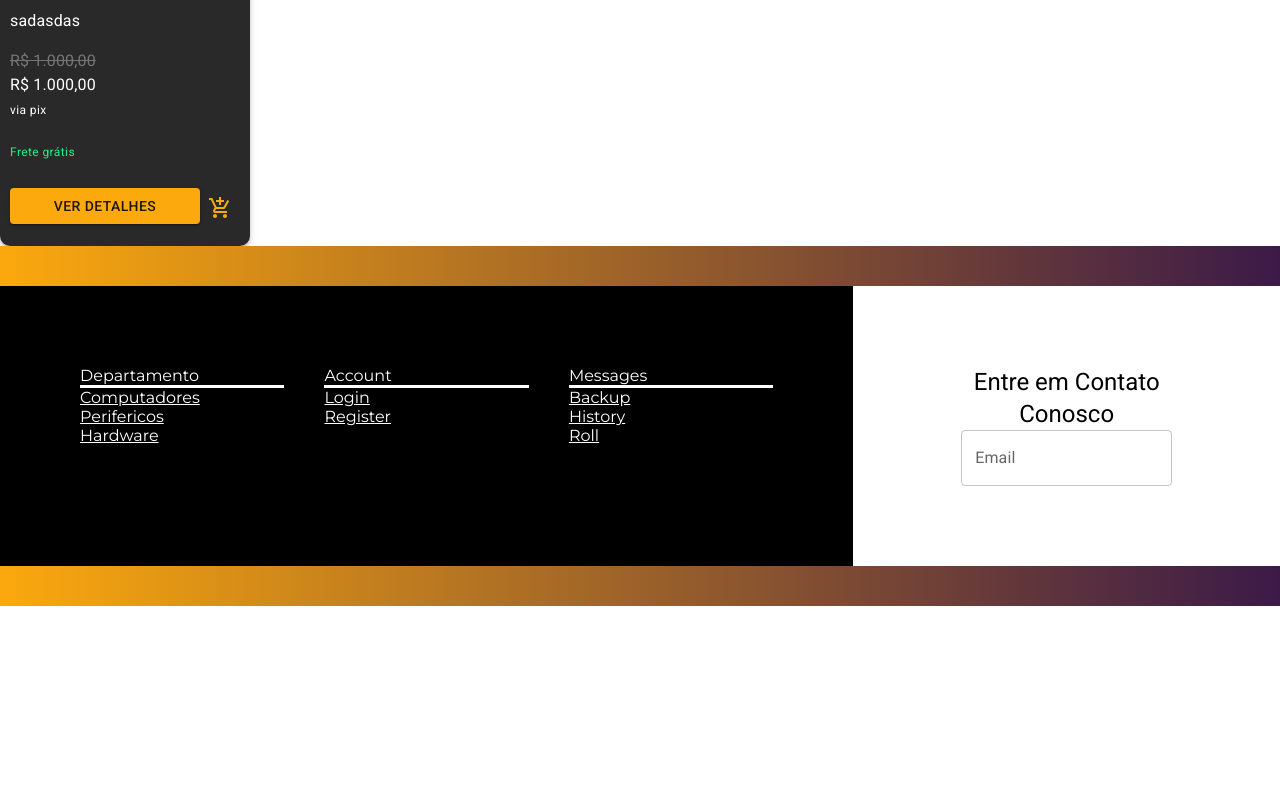
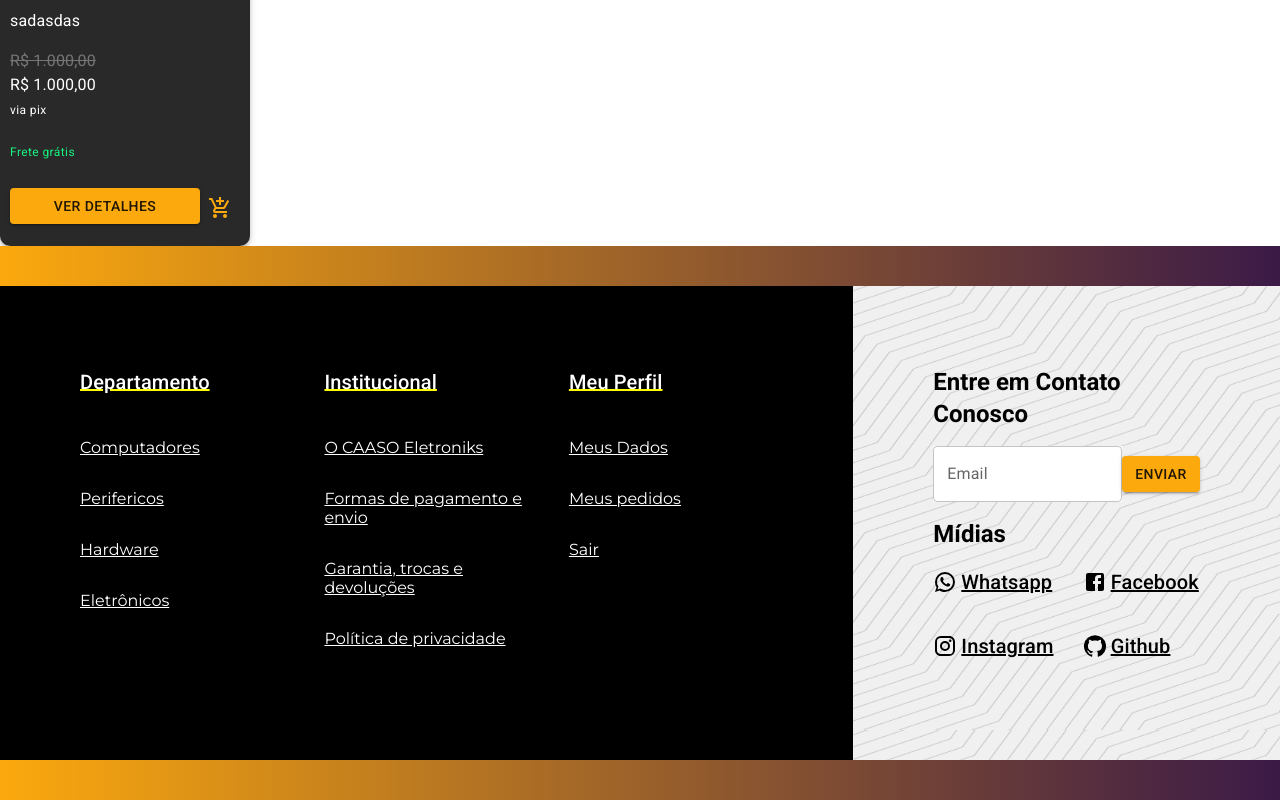
Before and after one commit to Ryrden/SCC-0560-Caaso-Eletroniks, a React (Vite) app: page / in a window 1280 px wide. Shown: the part 371-1171 px from the top of the page. Before the commit the page ends 977 px from the top, so only its background shows below. Built offline with nearby package versions, Linux system fonts and the light colour scheme.

Commit message:
melhoria no footer

```diff
--- a/src/components/Footer/Footer.tsx
+++ b/src/components/Footer/Footer.tsx
@@ -4,7 +4,14 @@ import Grid from "@mui/material/Grid";
 import Box from "@mui/material/Box";
 import Link from "@mui/material/Link";
 
-import { TextField, Typography, useTheme } from "@mui/material";
+import footerBackground from "@/assets/imgs/footerBackground.svg";
+
+import GitHubIcon from "@mui/icons-material/GitHub";
+import WhatsAppIcon from "@mui/icons-material/WhatsApp";
+import FacebookIcon from "@mui/icons-material/Facebook";
+import InstagramIcon from "@mui/icons-material/Instagram";
+
+import { Button, TextField, Typography, useTheme } from "@mui/material";
 
 export default function Footer() {
     const theme = useTheme();
@@ -33,66 +40,162 @@ export default function Footer() {
                 }}>
                     <Grid container spacing={5}>
                         <Grid item xs={12} sm={4} >
-                            <Box borderBottom={3}>Departamento</Box>
-                            <Box>
+                            <Box mb={5}>
+                                <Typography variant="h6" sx={{
+                                    textDecoration: "underline",
+                                    textUnderlineOffset: "0px",
+                                    textDecorationColor: "yellow"
+                                }}>
+                                    Departamento
+                                </Typography>
+                            </Box>
+                            <Box mb={4}>
                                 <Link href="/" color="inherit">
                                     Computadores
                                 </Link>
                             </Box>
-                            <Box>
+                            <Box mb={4}>
                                 <Link href="/" color="inherit">
                                     Perifericos
                                 </Link>
                             </Box>
-                            <Box>
+                            <Box mb={4}>
                                 <Link href="/" color="inherit">
                                     Hardware
                                 </Link>
                             </Box>
-                        </Grid>
-                        <Grid item xs={12} sm={4}>
-                            <Box borderBottom={3}>Account</Box>
-                            <Box>
+                            <Box mb={4}>
                                 <Link href="/" color="inherit">
-                                    Login
-                                </Link>
-                            </Box>
-                            <Box>
-                                <Link href="/" color="inherit">
-                                    Register
+                                    Eletrônicos
                                 </Link>
                             </Box>
                         </Grid>
                         <Grid item xs={12} sm={4}>
-                            <Box borderBottom={3}>Messages</Box>
-                            <Box>
+                            <Box mb={5}>
+                                <Typography variant="h6" sx={{
+                                    textDecoration: "underline",
+                                    textUnderlineOffset: "0px",
+                                    textDecorationColor: "yellow"
+                                }}>
+                                    Institucional
+                                </Typography>
+                            </Box>
+                            <Box mb={4}>
                                 <Link href="/" color="inherit">
-                                    Backup
+                                    O CAASO Eletroniks
                                 </Link>
                             </Box>
-                            <Box>
+                            <Box mb={4}>
                                 <Link href="/" color="inherit">
-                                    History
+                                    Formas de pagamento e envio
                                 </Link>
                             </Box>
-                            <Box>
+                            <Box mb={4}>
                                 <Link href="/" color="inherit">
-                                    Roll
+                                    Garantia, trocas e devoluções
+                                </Link>
+                            </Box>
+                            <Box mb={4}>
+                                <Link href="/" color="inherit">
+                                    Política de privacidade
+                                </Link>
+                            </Box>
+                        </Grid>
+                        <Grid item xs={12} sm={4}>
+                            <Box mb={5}>
+                                <Typography variant="h6" sx={{
+                                    textDecoration: "underline",
+                                    textUnderlineOffset: "0px",
+                                    textDecorationColor: "yellow"
+                                }}>
+                                    Meu Perfil
+                                </Typography>
+                            </Box>
+                            <Box mb={4}>
+                                <Link href="/" color="inherit">
+                                    Meus Dados
+                                </Link>
+                            </Box>
+                            <Box mb={4}>
+                                <Link href="/" color="inherit">
+                                    Meus pedidos
+                                </Link>
+                            </Box>
+                            <Box mb={4}>
+                                <Link href="/" color="inherit">
+                                    Sair
                                 </Link>
                             </Box>
                         </Grid>
                     </Grid>
                 </Container>
                 <Container sx={{
-                    backgroundColor: "white",
+                    backgroundImage: `url(${footerBackground})`,
                     padding: { xs: "3 5", sm: 10 }
                 }}>
-                    <Box textAlign="center" bgcolor="white">
-                        <Typography variant="h5" color="black" align="center">
+                    <Box>
+                        <Typography variant="h5" color="black" fontWeight="bold" mb={2}>
                             Entre em Contato Conosco
                         </Typography>
-                        <TextField id="outlined-basic" label="Email" variant="outlined" />
-
+                        <Box display="flex" alignItems="center" justifyContent="center" mb={2}>
+                            <TextField id="outlined" label="Email" variant="outlined" sx={{
+                                backgroundColor: "white"
+                            }} />
+                            <Button variant="contained">Enviar</Button>
+                        </Box>
+                        <Typography variant="h5" color="black" fontWeight="bold" mb={2}>
+                            Mídias
+                        </Typography>
+                        <Grid container spacing={4} justifyContent="center">
+                            <Grid item sm={6}>
+                                <Box display="flex" alignItems="center">
+                                    <WhatsAppIcon sx={{ color: "black" }} />
+                                    <Typography variant="h6" sx={{
+                                        textDecoration: "underline",
+                                        color: "black",
+                                        marginLeft: "0.2em"
+                                    }}>
+                                        Whatsapp
+                                    </Typography>
+                                </Box>
+                            </Grid>
+                            <Grid item sm={6}>
+                                <Box display="flex" alignItems="center">
+                                    <FacebookIcon sx={{ color: "black" }} />
+                                    <Typography variant="h6" sx={{
+                                        textDecoration: "underline",
+                                        color: "black",
+                                        marginLeft: "0.2em"
+                                    }}>
+                                        Facebook
+                                    </Typography>
+                                </Box>
+                            </Grid>
+                            <Grid item sm={6}>
+                                <Box display="flex" alignItems="center">
+                                    <InstagramIcon sx={{ color: "black" }} />
+                                    <Typography variant="h6" sx={{
+                                        textDecoration: "underline",
+                                        color: "black",
+                                        marginLeft: "0.2em"
+                                    }}>
+                                        Instagram
+                                    </Typography>
+                                </Box>
+                            </Grid>
+                            <Grid item sm={6}>
+                                <Box display="flex" alignItems="center">
+                                    <GitHubIcon sx={{ color: "black" }} />
+                                    <Typography variant="h6" sx={{
+                                        textDecoration: "underline",
+                                        color: "black",
+                                        marginLeft: "0.2em"
+                                    }}>
+                                        Github
+                                    </Typography>
+                                </Box>
+                            </Grid>
+                        </Grid>
                     </Box>
 
                 </Container>
```
Also changed, not shown: src/assets/imgs/footerBackground.svg (added).
